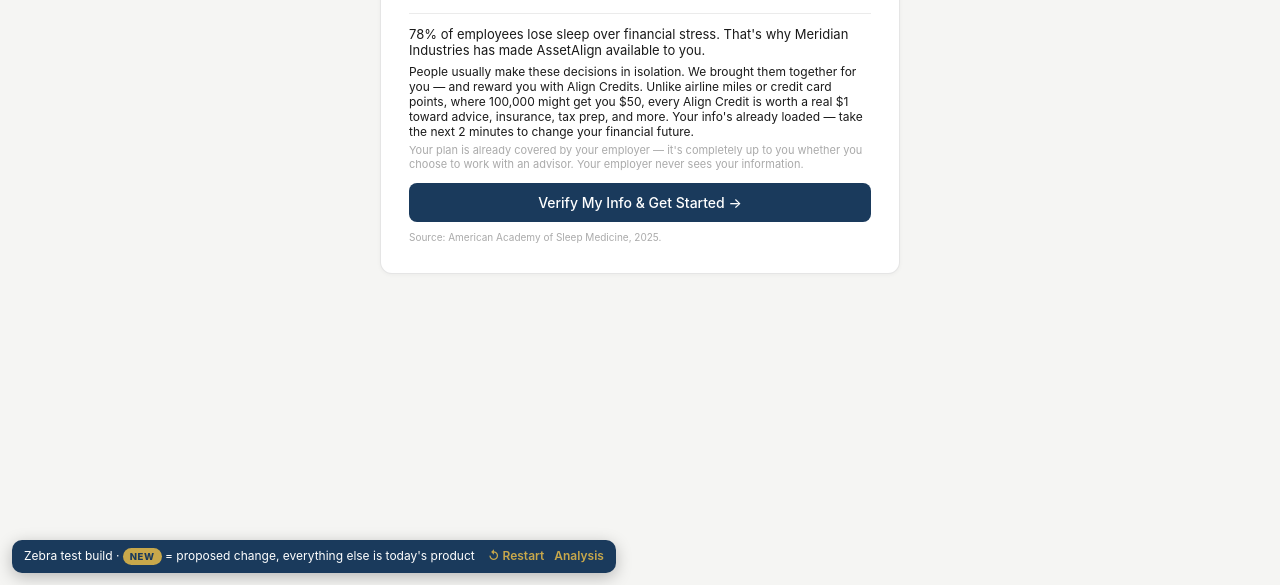
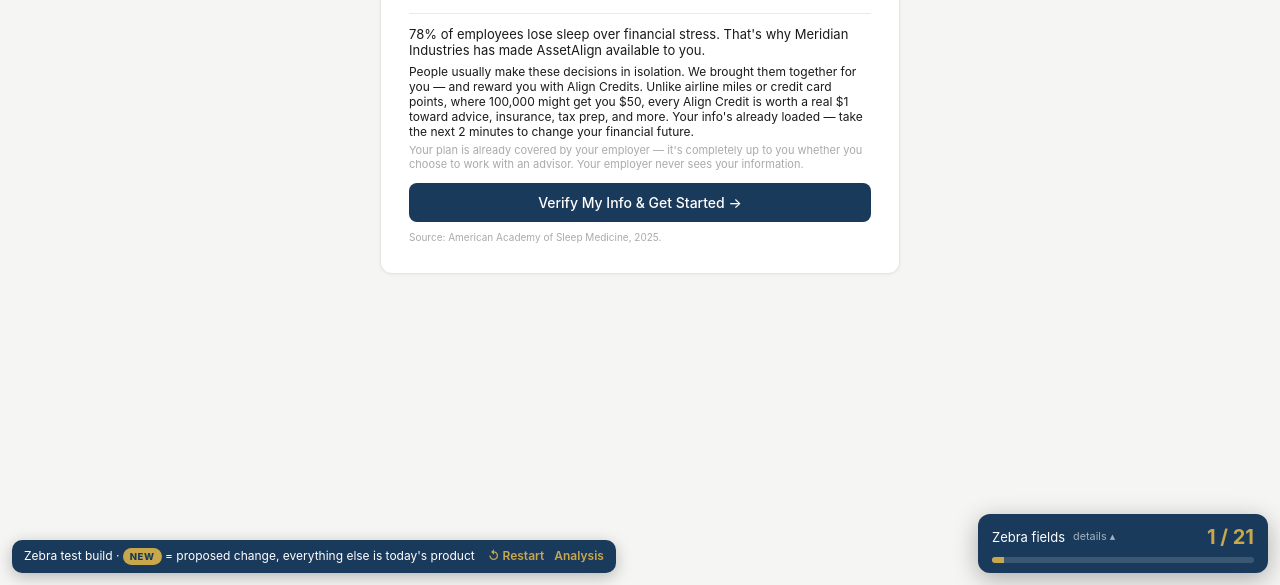
Before and after one commit to AssetAlign/assetalign-zebra-revenue-lab, a plain HTML site: page flow/index.html in a window 1280 px wide. Shown: the part 215-800 px from the top of the page. Drawn offline with nearby package versions, Linux system fonts and the light colour scheme.

Commit message:
zebra lab: live field counter, drop commute question

```diff
--- a/flow/index.html
+++ b/flow/index.html
@@ -477,6 +477,7 @@ body { background: #f5f5f3; font-family: -apple-system, BlinkMacSystemFont, 'Seg
       <div class="field"><label>ZIP code</label><div class="fval" id="f_zip">—</div></div>
       <div class="field"><label>Street address <span class="zn">NEW</span></label><div class="fval">1402 S Congress Ave, Austin</div></div>
       <div class="field"><label>Gender <span class="zn">NEW</span></label><div class="fval">Female</div></div>
+      <div class="field"><label>Work location <span class="zn">NEW</span></label><div class="fval">2100 E St Elmo Rd, Austin (on-site)</div></div>
       <!-- 2026-09-09 — GIFT MODE only: hidden by default, shown by
            initGiftMode() below for an independent (non-employer) enrollee
            who has no Finch/payroll state on file to prefill from. -->
@@ -2782,18 +2783,18 @@ window.addEventListener('message', function(e){
 <style>
 .zn{display:inline-block;background:#c8a84b;color:#1a3a5c;font:800 9.5px/1.4 -apple-system,BlinkMacSystemFont,'Segoe UI',sans-serif;letter-spacing:.06em;padding:2px 7px;border-radius:99px;margin-left:6px;vertical-align:middle;text-transform:uppercase;white-space:nowrap}
 .znbox{outline:2px dashed #c8a84b;outline-offset:3px}
-#zlabLegend{position:fixed;left:12px;bottom:12px;z-index:99999;background:#1a3a5c;color:#fff;font:12px/1.4 -apple-system,BlinkMacSystemFont,'Segoe UI',sans-serif;padding:8px 12px;border-radius:10px;box-shadow:0 4px 16px rgba(0,0,0,.25);max-width:calc(100vw - 24px)}
+#zlabLegend{position:fixed;left:12px;bottom:12px;z-index:99999;background:#1a3a5c;color:#fff;font:12px/1.4 -apple-system,BlinkMacSystemFont,'Segoe UI',sans-serif;padding:8px 12px;border-radius:10px;box-shadow:0 4px 16px rgba(0,0,0,.25);max-width:calc(100vw - 330px)}
+@media(max-width:640px){#zlabLegend .zl-txt{display:none}#zlabLegend{max-width:none;bottom:auto;top:8px}}
 #zlabLegend a{color:#c8a84b;font-weight:600;margin-left:10px;text-decoration:none}
 </style>
-<div id="zlabLegend">Zebra test build · <span class="zn" style="margin-left:0">NEW</span> = proposed change, everything else is today's product <a href="index.html">↺ Restart</a><a href="../">Analysis</a></div>
+<div id="zlabLegend"><span class="zl-txt">Zebra test build · <span class="zn" style="margin-left:0">NEW</span> = proposed change, everything else is today's product</span> <a href="index.html">↺ Restart</a><a href="../">Analysis</a></div>
 <script>
 /* ── zebra-lab patches (onboarding) ── */
 (function(){
   const F = allQuestions.financial;
   const i = F.findIndex(q => q.id === 'marital');
   F.splice(i + 1, 0,
-    {id:'education', isNew:true, label:"What's the highest level of education you've completed?", show:()=>true, opts:['High school','Some college','Associate degree',"Bachelor's degree","Master's or higher"], autoVal:null, autoNote:null},
-    {id:'commute', isNew:true, label:'How do you usually get to work?', show:()=>true, opts:['I drive','Public transit','I work from home','Other'], autoVal:null, autoNote:null});
+    {id:'education', isNew:true, label:"What's the highest level of education you've completed?", show:()=>true, opts:['High school','Some college','Associate degree',"Bachelor's degree","Master's or higher"], autoVal:null, autoNote:null});
   F.push({id:'credit', isNew:true, label:'How would you describe your credit?', show:()=>true, opts:['Excellent','Good','Fair','Poor','Not sure'], autoVal:null, autoNote:null});
 })();
 const _zlabRenderQ = renderQ;
@@ -2814,10 +2815,54 @@ buildBaseHandoffParams = function(){
   const h = _zlabBase();
   h.set('z_last', finchProfile.last_name); h.set('z_dob', finchProfile.dob); h.set('z_gender', 'Female');
   h.set('z_street', '1402 S Congress Ave'); h.set('z_city', 'Austin'); h.set('z_zip', finchProfile.home_zip);
-  ['education','commute','credit'].forEach(k => { if (selectedAnswers[k]) h.set('z_' + k, selectedAnswers[k]); });
+  h.set('z_worksite', '2100 E St Elmo Rd, Austin');
+  ['education','credit'].forEach(k => { if (selectedAnswers[k]) h.set('z_' + k, selectedAnswers[k]); });
   if (zlabDebts.size) h.set('z_debts', [...zlabDebts].join('|'));
   return h;
 };
+let zlMax = 1;
+const _zlGo = go;
+go = function(n, p){ if (typeof n === 'number') zlMax = Math.max(zlMax, n); return _zlGo(n, p); };
+
+function zlCounterInit(getFields){
+  const st = document.createElement('style');
+  st.textContent = '#zlCount{position:fixed;right:12px;bottom:12px;z-index:99999;width:290px;max-width:calc(100vw - 24px);background:#1a3a5c;color:#fff;border-radius:12px;box-shadow:0 6px 24px rgba(0,0,0,.3);font:13px/1.35 -apple-system,BlinkMacSystemFont,"Segoe UI",sans-serif;cursor:pointer;user-select:none}' +
+    '#zlCount .zc-top{display:flex;align-items:center;gap:8px;padding:10px 14px 6px}#zlCount .zc-top b{font-size:20px;margin-left:auto;color:#c8a84b}#zlCount .zc-top small{opacity:.6}' +
+    '#zlCount .zc-bar{height:6px;margin:0 14px 10px;background:rgba(255,255,255,.15);border-radius:99px;overflow:hidden}#zlCount .zc-bar i{display:block;height:100%;background:#c8a84b;transition:width .4s}' +
+    '#zlCount .zc-list{max-height:55vh;overflow:auto;border-top:1px solid rgba(255,255,255,.12);padding:6px 14px 10px}' +
+    '#zlCount .zc-list div{display:flex;justify-content:space-between;gap:8px;padding:3px 0;font-size:12px}#zlCount .zc-list .n{opacity:.45}#zlCount .zc-list em{font-style:normal;opacity:.75;text-align:right}#zlCount .zc-list .a em{color:#f4b860;opacity:1}' +
+    '#zlCount.zc-done{background:#1f6b3a}#zlCount.zc-done .zc-top b{color:#fff}' +
+    '';
+  document.head.appendChild(st);
+  const el = document.createElement('div'); el.id = 'zlCount'; document.body.appendChild(el);
+  let open = false, last = '';
+  el.addEventListener('click', function(){ open = !open; draw(); });
+  function draw(){
+    const F = getFields(), n = F.filter(function(f){ return f[1]; }).length;
+    let h = '<div class="zc-top"><span>' + (n === 21 ? '💰 Compensation point' : 'Zebra fields') + '</span><small>' + (open ? 'hide ▾' : 'details ▴') + '</small><b>' + n + ' / 21</b></div>' +
+      '<div class="zc-bar"><i style="width:' + (n / 21 * 100) + '%"></i></div>';
+    if (open) h += '<div class="zc-list">' + F.map(function(f){
+      const a = f[1] && /^ASSUMED/.test(f[2]);
+      return '<div class="' + (f[1] ? (a ? 'y a' : 'y') : 'n') + '"><span>' + (f[1] ? '✓ ' : '○ ') + f[0] + '</span><em>' + (f[1] ? f[1] + ' · ' + f[2] : 'not yet') + '</em></div>';
+    }).join('') + '</div>';
+    if (h !== last) { el.innerHTML = h; last = h; }
+    el.classList.toggle('zc-done', n === 21);
+  }
+  draw(); setInterval(draw, 400);
+}
+zlCounterInit(function(){
+  const fin = zlMax >= 2, A = selectedAnswers, D = zlabDebts;
+  const own = D.size ? (D.has('Car lease') ? 'Leased' : D.has('Car loan') ? 'Financed' : 'Owned') : null;
+  return [
+    ['state', fin && 'TX', 'payroll'], ['zipcode', fin && '78704', 'payroll'], ['currently_insured', null, ''],
+    ['credit_score', A.credit && A.credit !== 'Not sure' && A.credit, 'quick questions'], ['date_of_birth', fin && '3/14/1997', 'payroll'],
+    ['education', A.education, 'quick questions'], ['email', 'maya.chen@example.com', 'account'], ['first_name', fin && 'Maya', 'payroll'],
+    ['gender', fin && 'Female', 'payroll'], ['last_name', fin && 'Chen', 'payroll'], ['marital_status', A.marital, 'quick questions'],
+    ['residence_ownership', A.own_home && (A.own_home === 'Yes' ? 'Own' : 'Rent'), 'quick questions'], ['violations', null, ''],
+    ['annual_mileage', null, ''], ['garaging_address', fin && '1402 S Congress Ave', 'payroll'], ['make', null, ''], ['model', null, ''],
+    ['ownership', own, 'booking'], ['primary_use', fin && 'Commute', 'ASSUMED: works on-site'], ['submodel', null, ''], ['year', null, '']
+  ];
+});
 </script>
 </body>
 </html>
```
